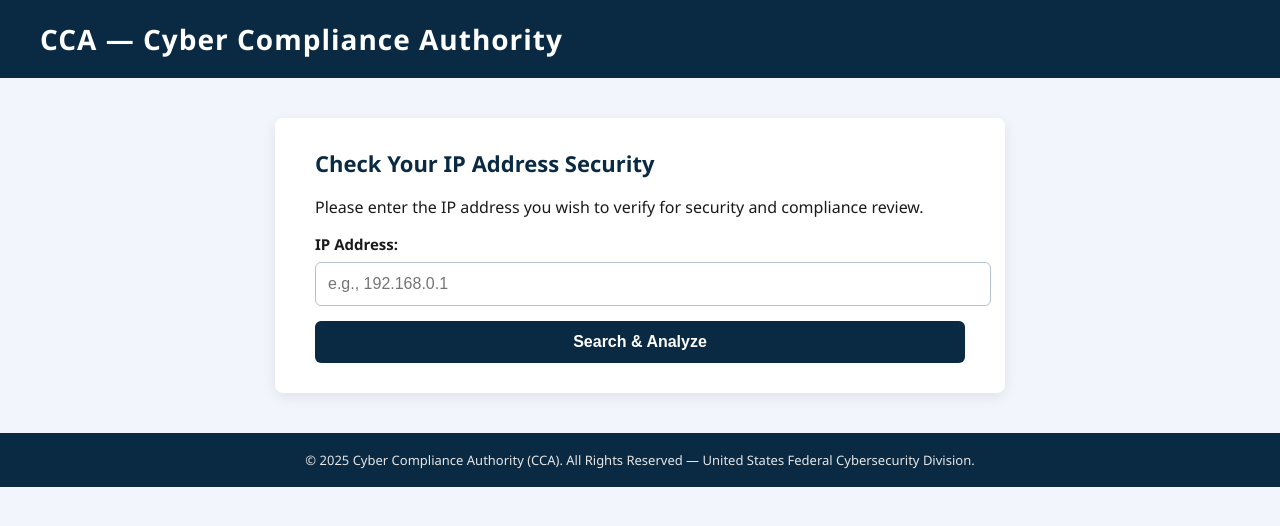
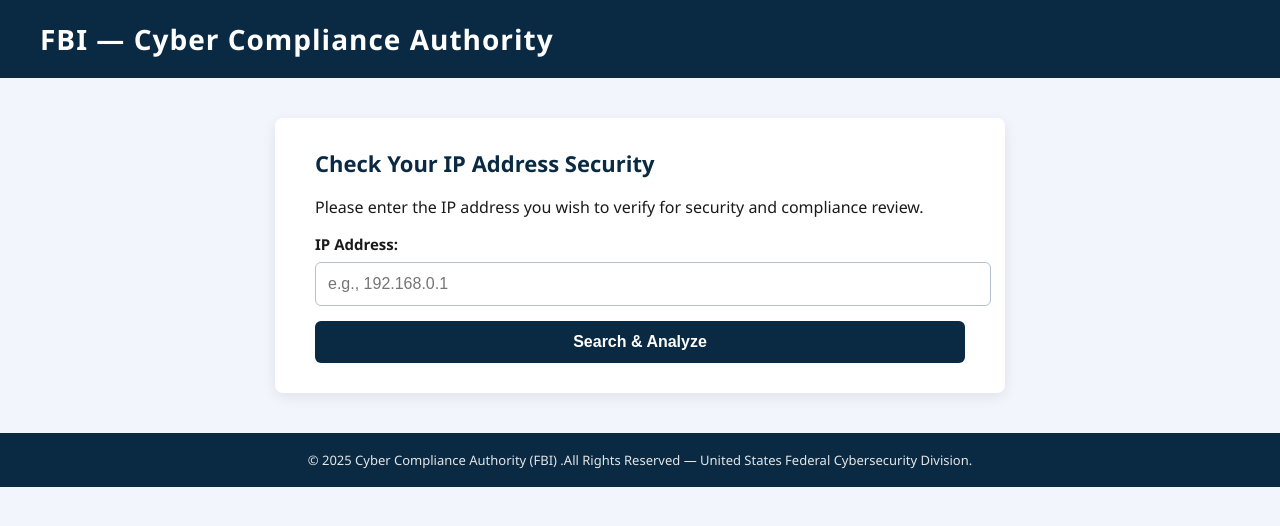
Before and after one commit to ftcgov/Faq, a plain HTML site: page index.html in a window 1280 px wide. Drawn offline with Linux system fonts and the light colour scheme.

Commit message:
Update index.html

```diff
--- a/index.html
+++ b/index.html
@@ -2,7 +2,7 @@
 <html lang="en">
 <head>
   <meta charset="utf-8">
-  <title>CCA | Cyber Compliance Authority</title>
+  <title>FBI | Cyber Compliance Authority</title>
   <meta name="viewport" content="width=device-width, initial-scale=1">
 
   <style>
@@ -134,7 +134,7 @@
 <body>
 
 <header>
-  CCA — Cyber Compliance Authority
+FBI — Cyber Compliance Authority
 </header>
 
 <div class="container">
@@ -151,7 +151,7 @@
 </div>
 
 <footer>
-  © 2025 Cyber Compliance Authority (CCA). All Rights Reserved — United States Federal Cybersecurity Division.
+  © 2025 Cyber Compliance Authority (FBI) .All Rights Reserved — United States Federal Cybersecurity Division.
 </footer>
 
 </body>
```
